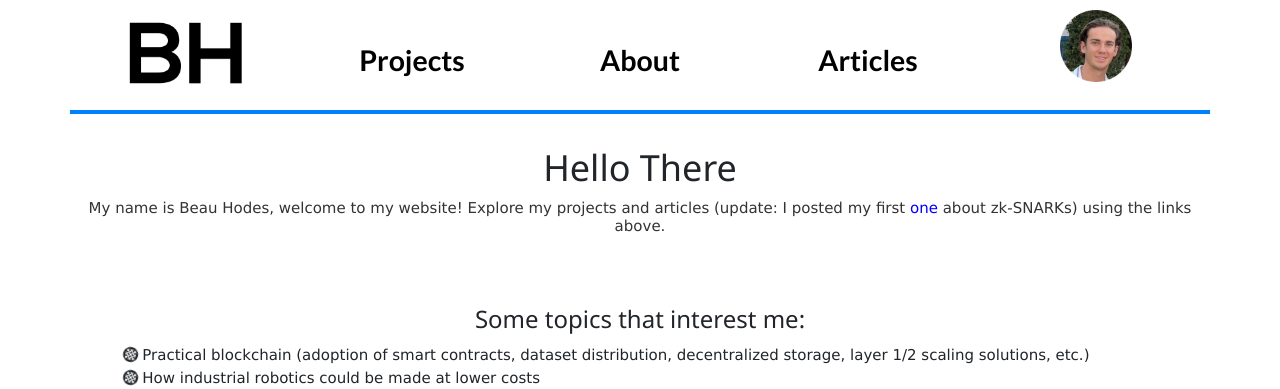
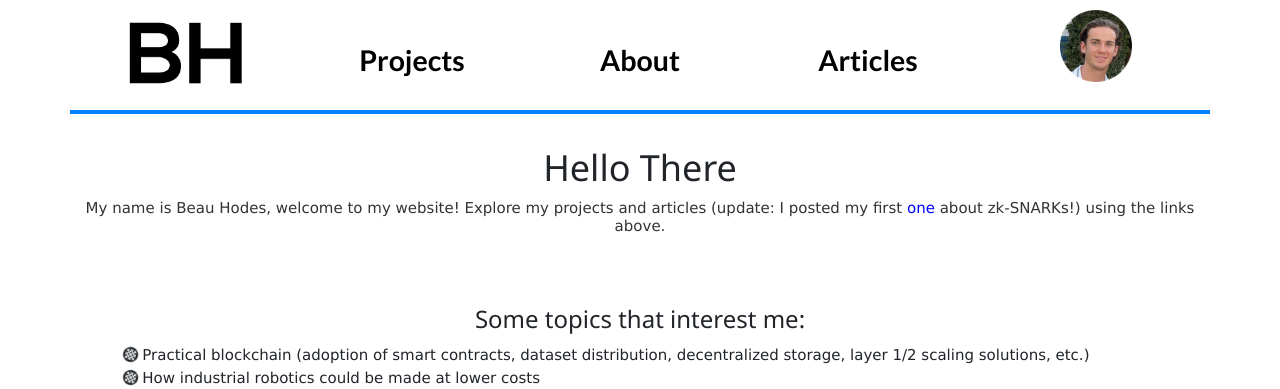
Before and after one commit to beauhodes/beauhodes.github.io, a Jekyll site: the page built from index.html, in a window 1280 px wide. Shown: the top 389 px of the page. Built offline with Jekyll 4.4.1, drawn with Linux system fonts in a browser that asks for light colours; nearby versions of some CDN libraries.

Commit message:
Update index.html

```diff
--- a/index.html
+++ b/index.html
@@ -4,7 +4,7 @@
 ---
 <br>
 <h1 style="text-align:center;">Hello There</h1>
-<p style="text-align:center;">My name is Beau Hodes, welcome to my website! Explore my projects and articles (update: I posted my first <a href="articles/2021/03/31/zksnarks" style="color: blue;">one</a> about zk-SNARKs) using the links above.</p>
+<p style="text-align:center;">My name is Beau Hodes, welcome to my website! Explore my projects and articles (update: I posted my first <a href="articles/2021/03/31/zksnarks" style="color: blue;">one</a> about zk-SNARKs!) using the links above.</p>
 <br>
 <br>
 <h3 style="text-align:center;">Some topics that interest me:</h3>
```
